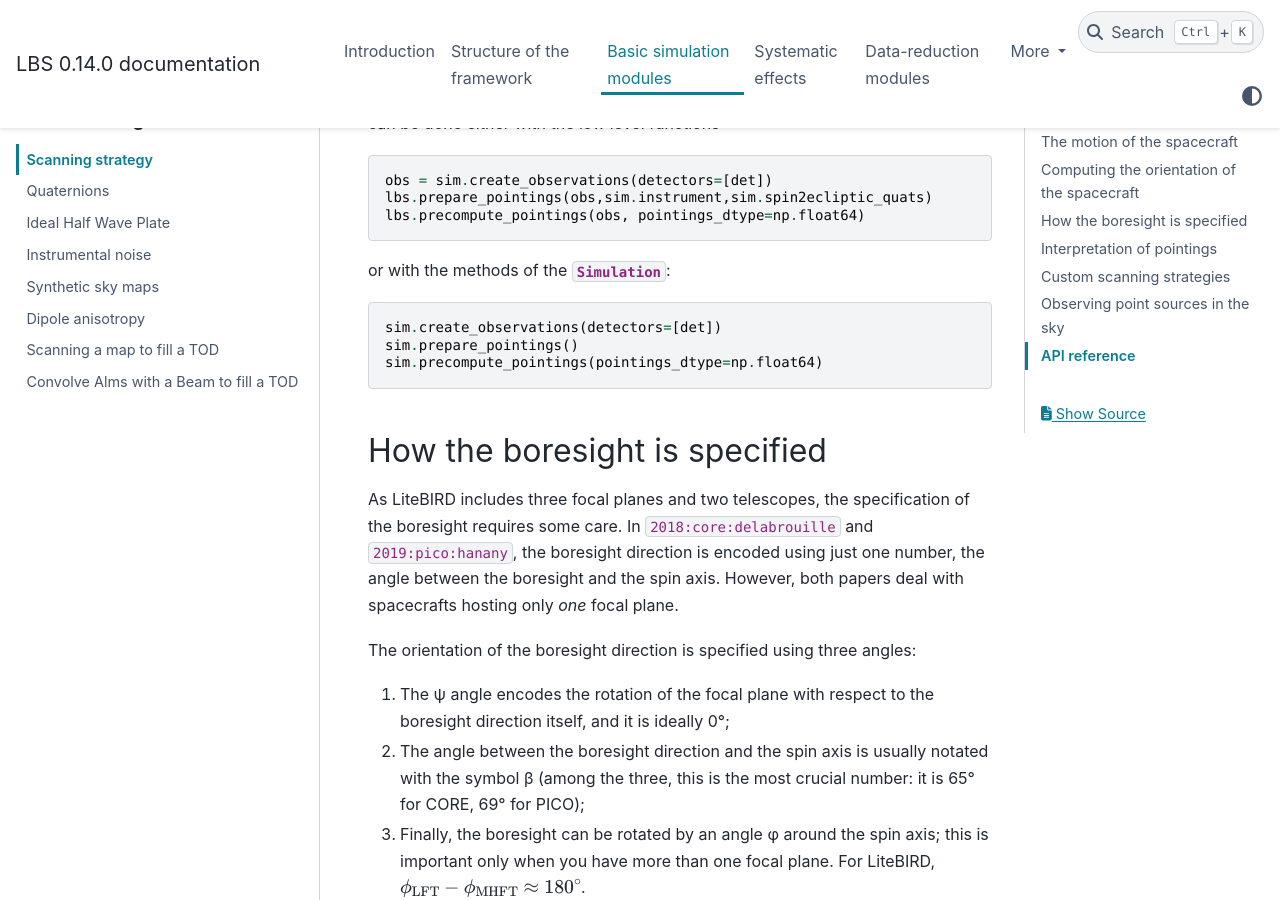
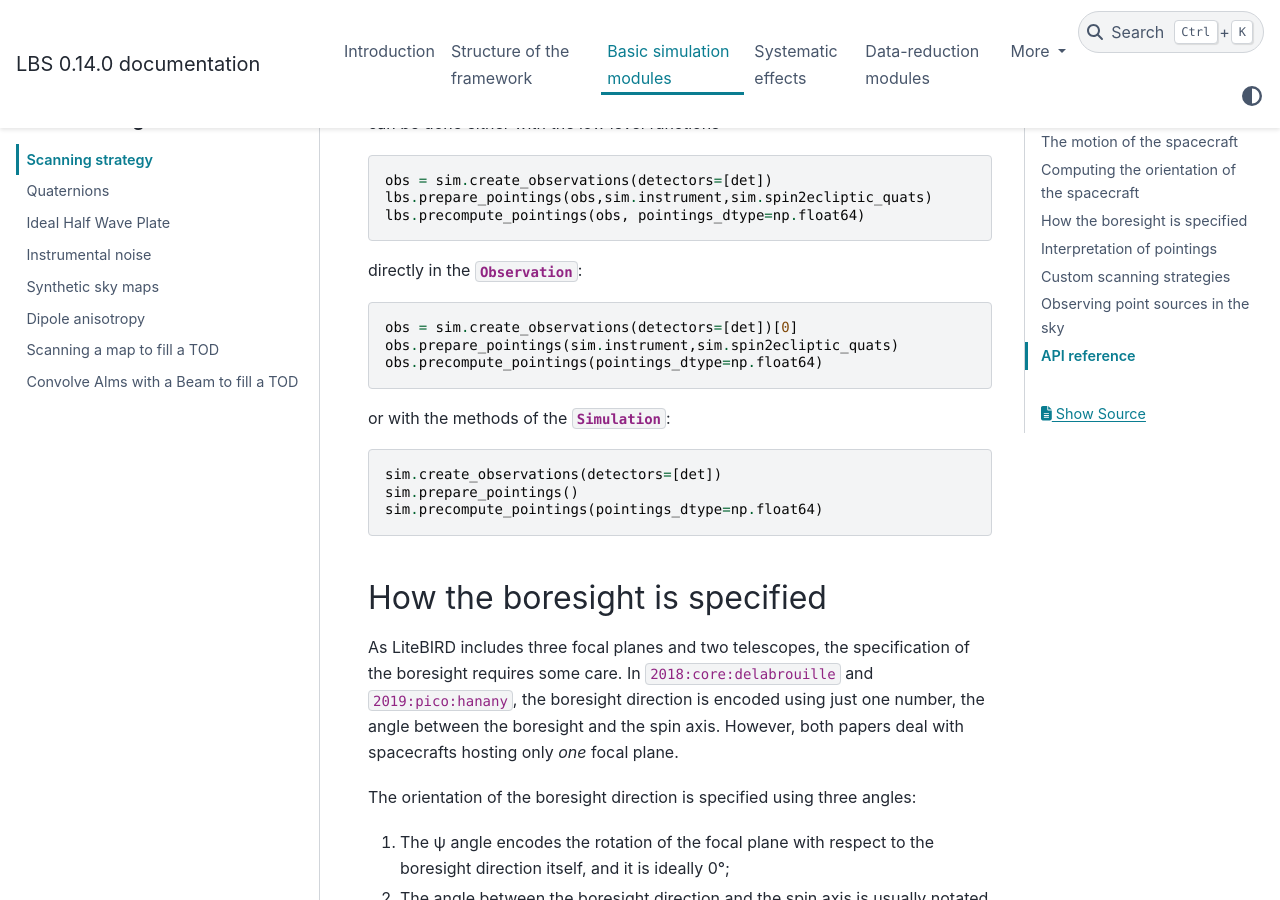
Before and after one commit to litebird/litebird_sim, a Sphinx documentation site: the page built from docs/source/scanning.rst, in a window 1280 px wide and 900 px high, scrolled down 10690 px. Built offline with Sphinx 7.4.7 and the PyData theme 0.15.4, drawn with Linux system fonts in a browser that asks for light colours; cross-references to code outside the pages are shown as plain code.

Commit message:
example for the new methods for the class observation added

```diff
--- a/docs/source/scanning.rst
+++ b/docs/source/scanning.rst
@@ -416,6 +416,12 @@ can be done either with the low level functions ::
     obs = sim.create_observations(detectors=[det])
     lbs.prepare_pointings(obs,sim.instrument,sim.spin2ecliptic_quats)
     lbs.precompute_pointings(obs, pointings_dtype=np.float64)
+
+directly in the :class:`.Observation`::
+
+    obs = sim.create_observations(detectors=[det])[0]
+    obs.prepare_pointings(sim.instrument,sim.spin2ecliptic_quats)
+    obs.precompute_pointings(pointings_dtype=np.float64)
 
 or with the methods of the :class:`.Simulation`::
 
```
